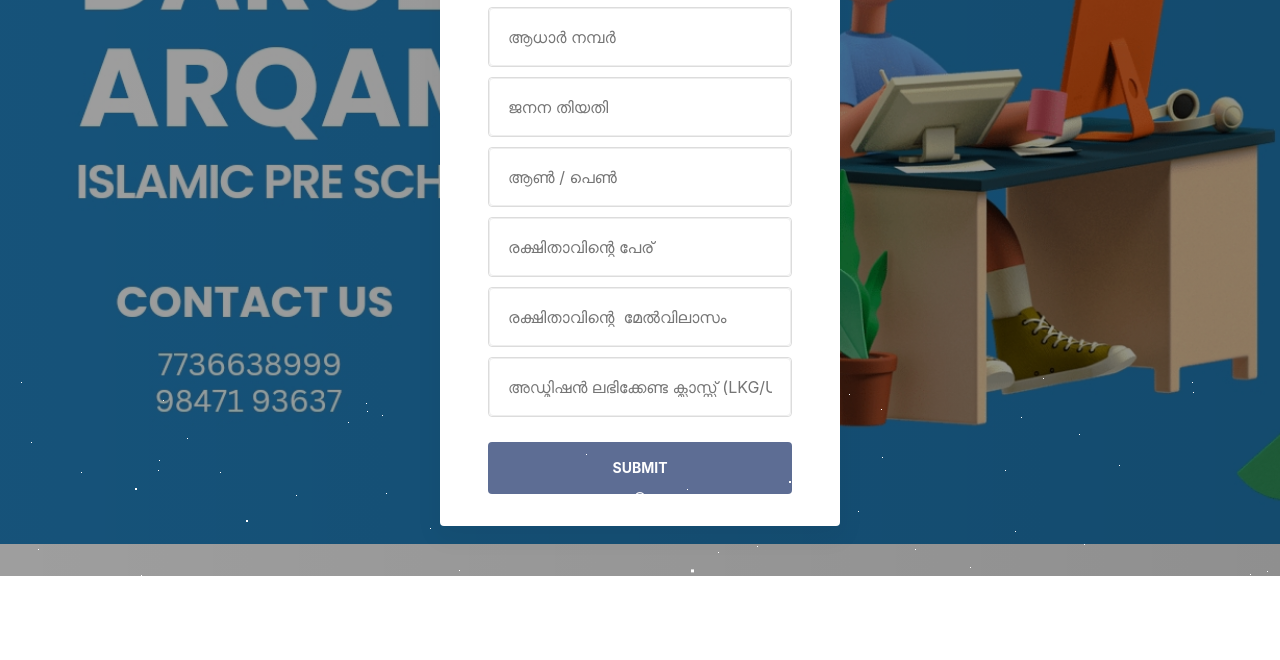
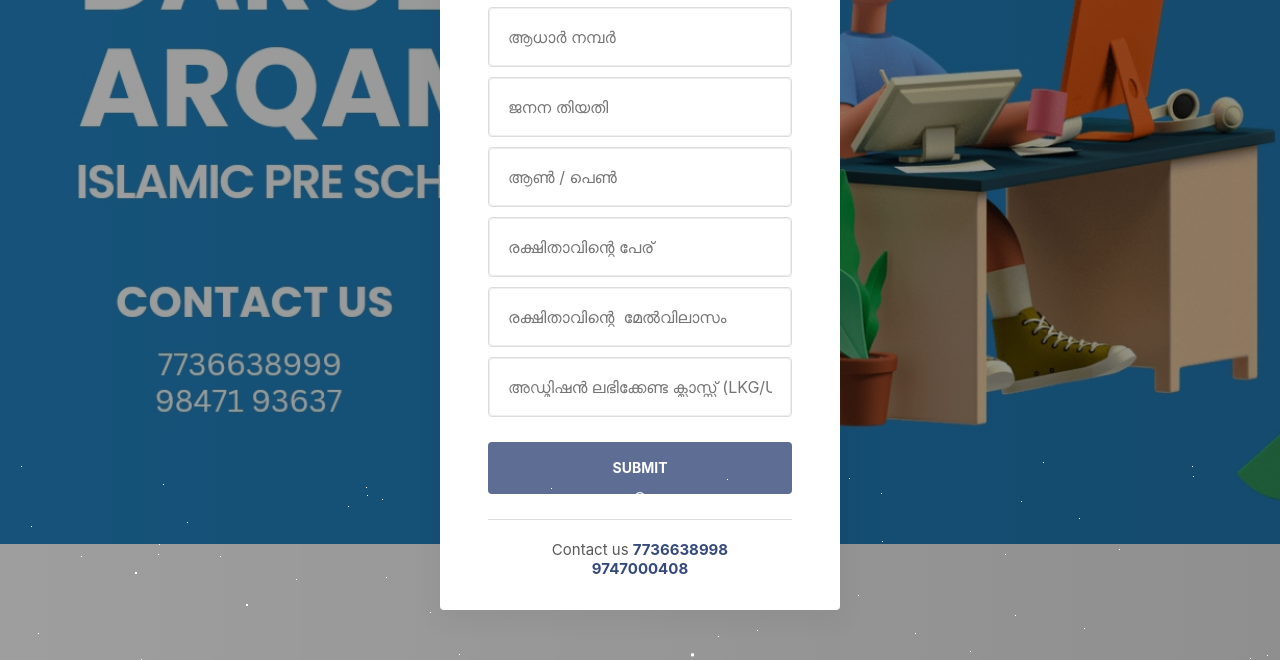
Before and after one commit to fasalmp/DARULARQAM, a plain HTML site: page index.html in a window 1280 px wide. Shown: the part 256-916 px from the top of the page. Before the commit the page ends 832 px from the top, so only its background shows below. Drawn offline with nearby package versions, Linux system fonts and the light colour scheme.

Commit message:
Update index.html

```diff
--- a/index.html
+++ b/index.html
@@ -53,8 +53,9 @@ Author URL: http://w3layouts.com
 						</div>
 
 						<button type="submit" value="submit" class="btn btn-primary theme-button mt-4">Submit</button>
+						<p class="signup">Contact us <a href="https://wa.me/917736638998" class="signuplink">7736638998</a><BR><A href="https://wa.me/919747000408">9747000408</A></p>
 					</form>
-					<!--<p class="signup">Contact us <a href="https://wa.me/917736638998" class="signuplink">7736638998</a><BR><A href="https://wa.me/919847193637">9847193637</A></p>-->
+
 				</div>
 			</div>
 		</div>
```
